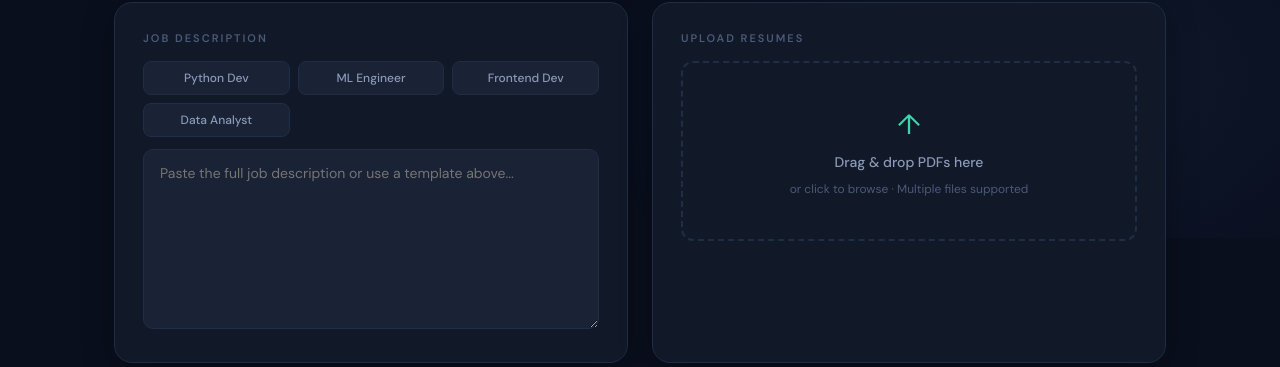
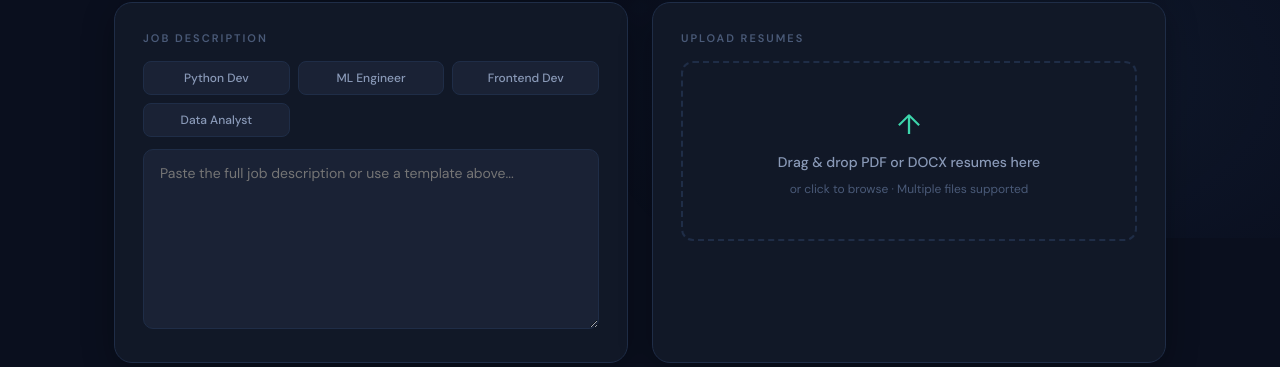
Before and after one commit to sai-jahnavi-madana/ai-resume-screener, a Flask app: page / in a window 1280 px wide. Shown: the part 562-929 px from the top of the page. Run offline with Flask 3, Linux system fonts and the light colour scheme; some web fonts are replaced.

Commit message:
Update index.html

```diff
--- a/templates/index.html
+++ b/templates/index.html
@@ -394,9 +394,9 @@
     <div class="card">
       <div class="card-title">Upload Resumes</div>
       <div class="upload-area" id="uploadArea">
-        <input type="file" id="fileInput" multiple accept=".pdf" onchange="handleFiles(this.files)">
+        <input type="file" id="fileInput" multiple accept=".pdf,.docx" onchange="handleFiles(this.files)">
         <div class="upload-icon">↑</div>
-        <div class="upload-text">Drag & drop PDFs here</div>
+        <div class="upload-text">Drag & drop PDF or DOCX resumes here</div>
         <div class="upload-sub">or click to browse · Multiple files supported</div>
       </div>
       <div class="file-list" id="fileList"></div>
@@ -717,7 +717,10 @@
   function fileKey(f) { return `${f.name}|${f.size}|${f.lastModified}`; }
 
   function handleFiles(files) {
-    const incoming = Array.from(files).filter(f => f.name.toLowerCase().endsWith('.pdf'));
+    const incoming = Array.from(files).filter(f => {
+      const n = f.name.toLowerCase();
+      return n.endsWith('.pdf') || n.endsWith('.docx');
+    });
     const seen = new Set(selectedFiles.map(fileKey));
     incoming.forEach(f => {
       const key = fileKey(f);
@@ -744,8 +747,8 @@
       </div>`).join('');
     const uploadText = document.querySelector('.upload-text');
     uploadText.textContent = selectedFiles.length
-      ? `${selectedFiles.length} PDF${selectedFiles.length > 1 ? 's' : ''} ready`
-      : 'Drag & drop PDFs here';
+      ? `${selectedFiles.length} file${selectedFiles.length > 1 ? 's' : ''} ready`
+      : 'Drag & drop PDF or DOCX resumes here';
   }
 
   // SCREEN
@@ -755,7 +758,7 @@
     errorBox.classList.remove('show');
     document.getElementById('warnBox').classList.remove('show');
     if(!jobDesc){showError('Please enter a job description');return;}
-    if(!selectedFiles.length){showError('Please upload at least one PDF resume');return;}
+    if(!selectedFiles.length){showError('Please upload at least one PDF or DOCX resume');return;}
     if(!currentUser && guestAttemptsRemaining !== null && guestAttemptsRemaining <= 0){
       handleSignupRequired({error:'Free trial ended. Register or sign in to screen more resumes.'});
       return;
```
